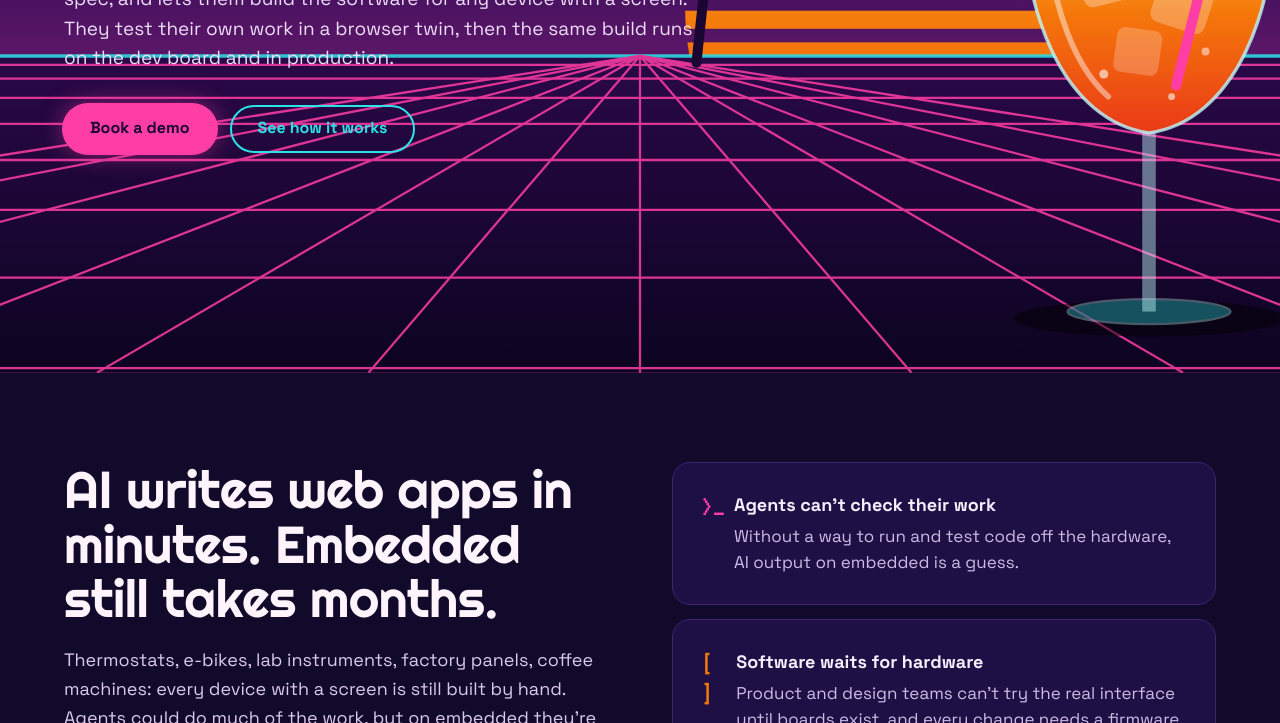
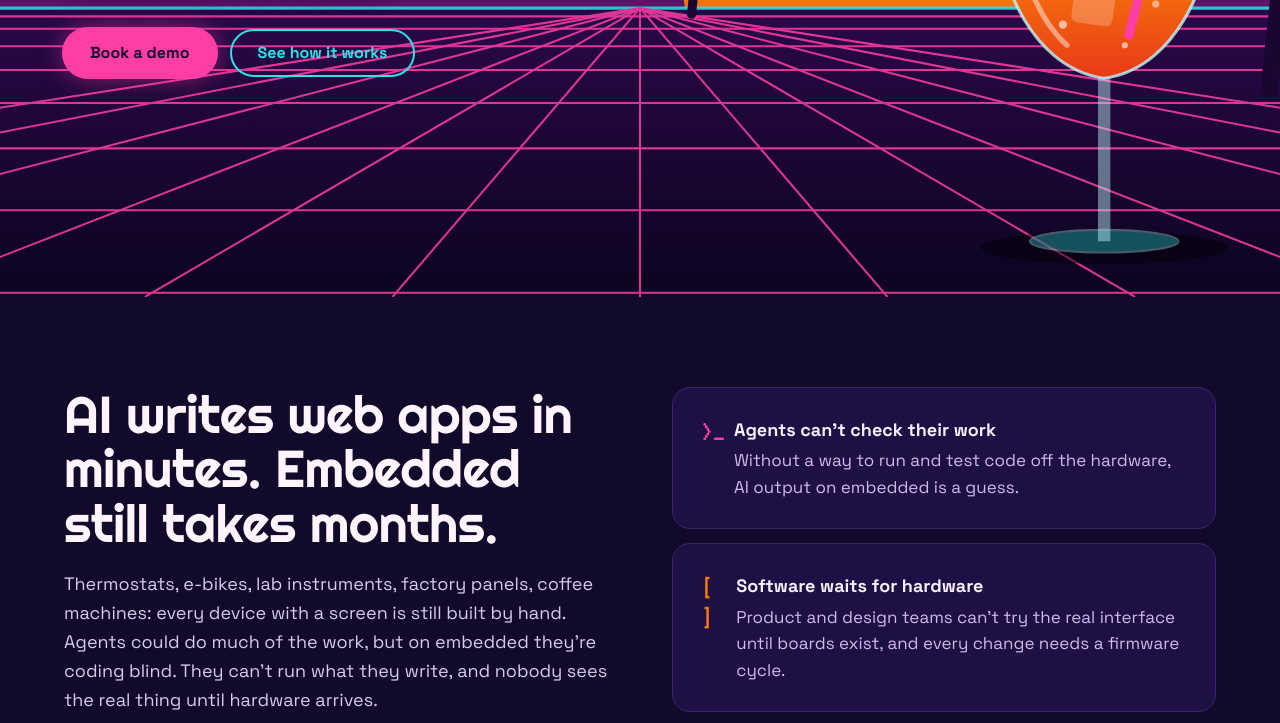
Before and after one commit to simonfellin-tm/aperitivo.dev, a plain HTML site: page index.html in a window 1280 px wide. Shown: the part 487-1210 px from the top of the page. Drawn offline with Linux system fonts and the light colour scheme.

Commit message:
Hero: tighter desktop layout, legible intro over grid

```diff
--- a/index.html
+++ b/index.html
@@ -49,6 +49,8 @@ a{color:#2de2e6}a:hover{color:#ff3ea5}
 @media (max-width:860px){.pipes{grid-template-columns:minmax(0,1fr) !important}.hidecol{display:none !important}}
 @media (max-width:600px){.navlinks{display:none !important}.herotitle{font-size:40px !important}}
 @media (max-width:1000px){.hero{min-height:0 !important;background:#0c0420}.hero>.scene{position:relative !important;inset:auto !important;order:3;height:min(62vw,440px) !important;flex:none}.hero #top{padding-bottom:24px !important}}
+@media (min-width:1001px){.hero #top{padding-top:clamp(16px,3vw,48px) !important}.herotitle{font-size:64px !important}}
+.hero #top p{text-shadow:0 1px 2px #0c0420,0 0 14px #0c0420,0 0 28px #0c0420}
 </style>
 <style>html{scroll-behavior:smooth}@media (prefers-reduced-motion:reduce){html{scroll-behavior:auto}}</style>
 </head>
```
